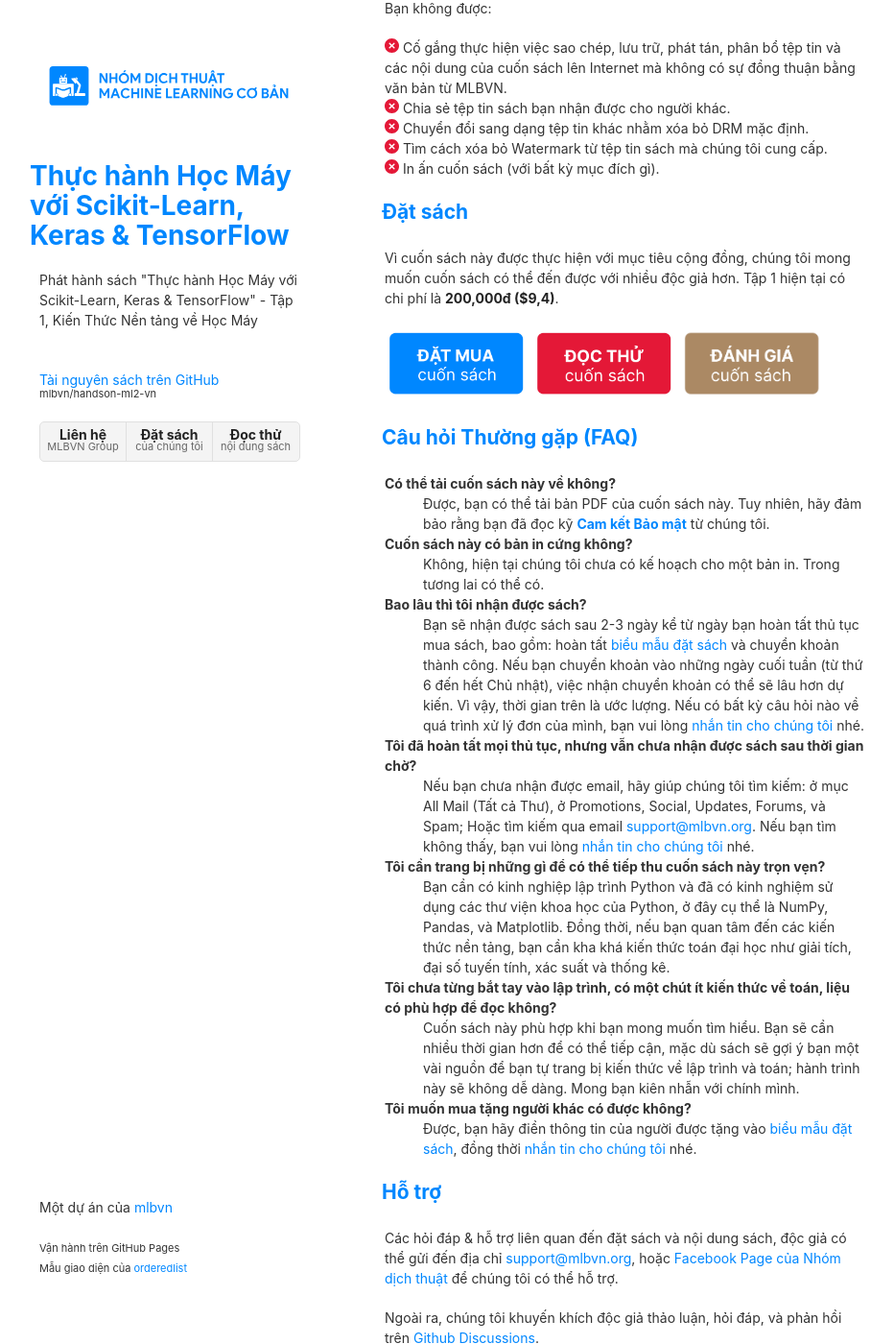
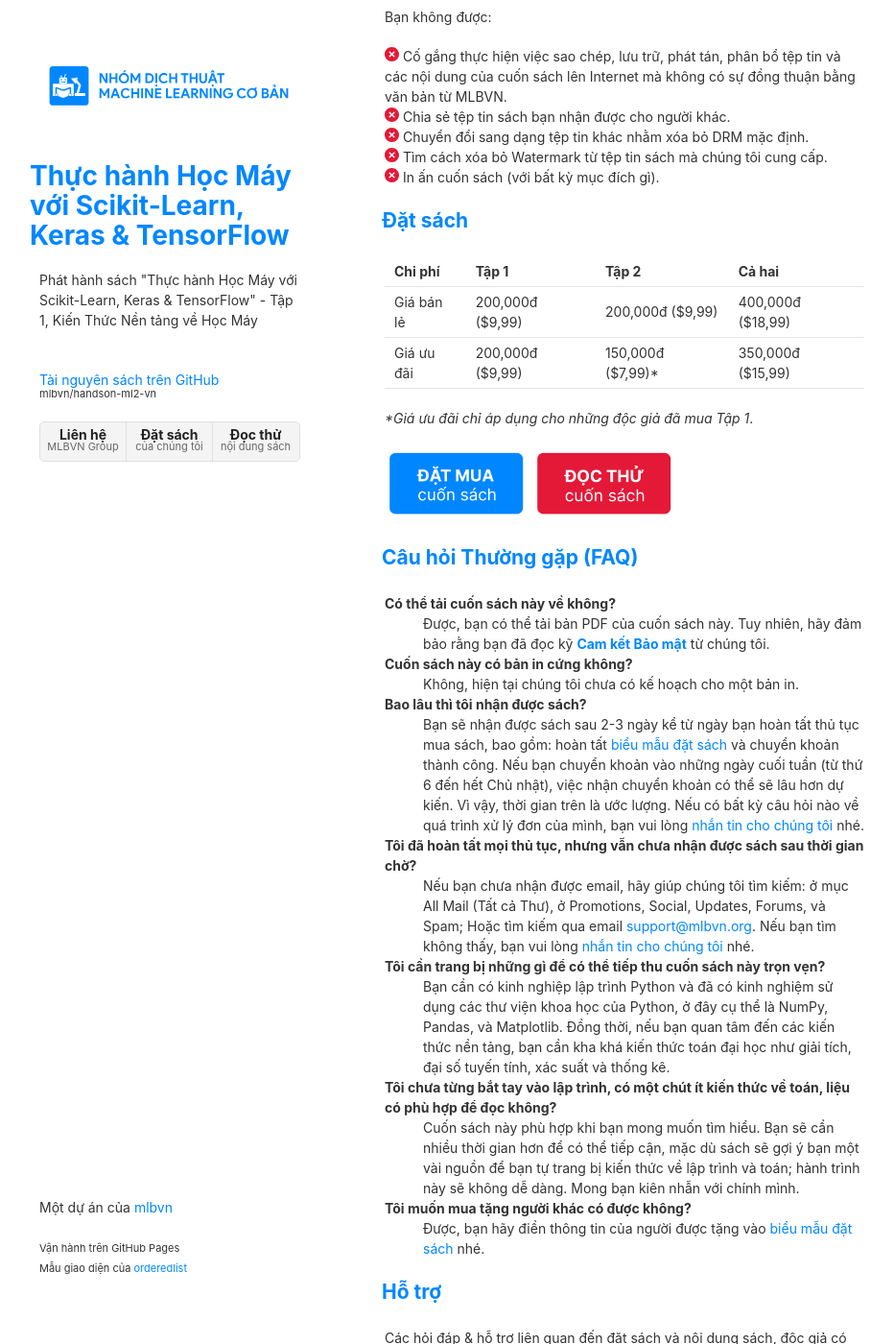
Before and after one commit to mlbvn/hml-book, a Jekyll site: the page built from index.md, in a window 1280 px wide and 1400 px high, scrolled down 1703 px. Shown: the whole window at 96% size, without its empty margins (169-1101 px from the left). Built offline with Jekyll 4.4.1, drawn with Linux system fonts in a browser that asks for light colours; our own code applies the rules of GitHub Pages for plain Markdown files; some of the changed text lies outside the part shown.

Commit message:
update to m2 release

```diff
--- a/index.md
+++ b/index.md
@@ -1,4 +1,4 @@
-![](/assets/img/cover.jpg)
+![](/assets/img/cover-23.jpg)
 
 Bạn thân mến,
 
@@ -63,15 +65,17 @@ chúng tôi cung cấp.<br/>
 
 ## Đặt sách
 
-Vì cuốn sách này được thực hiện với mục tiêu cộng đồng, chúng tôi mong muốn cuốn sách
-có thể đến được với nhiều độc giả hơn. Tập 1 hiện tại có chi phí là **200,000đ ($9,4)**.
+| Chi phí | Tập 1 | Tập 2 | Cả hai |
+|---------|-------|-------|--------|
+| Giá bán lẻ | 200,000đ ($9,99) | 200,000đ ($9,99)  | 400,000đ ($18,99) |
+| Giá ưu đãi | 200,000đ ($9,99) | 150,000đ ($7,99)* | 350,000đ ($15,99) |
 
-<a href="https://forms.gle/eSofB1Aj4FtYqCq99">
+**Giá ưu đãi chỉ áp dụng cho những độc giả đã mua Tập 1*.
+
+<a href="https://forms.gle/j9y3jxNRdn5Q86H49">
 <img src="./assets/img/order-b.png" width="30%"/></a>
-<a href="https://drive.google.com/file/d/1y-jjYf_KNPS2DNqjqUmcZjhwUTmEqBKQ/view?usp=sharing">
+<a href="https://drive.google.com/drive/folders/1yGZX60xj9GiYBV1wCGGJCWIIu3Usb4K4?usp=sharing">
 <img src="./assets/img/sample-b.png" width="30%"/></a>
-<a href="https://www.goodreads.com/book/show/58798645">
-<img src="./assets/img/review-b.png" width="30%"/></a>
 
 ## Câu hỏi Thường gặp (FAQ)
 
@@ -80,7 +84,7 @@ có thể đến được với nhiều độc giả hơn. Tập 1 hiện tại
 <dd>Được, bạn có thể tải bản PDF của cuốn sách này. Tuy nhiên, hãy đảm bảo rằng bạn đã đọc kỹ
 <b><a href="#cam-ket-bao-mat">Cam kết Bảo mật</a></b> từ chúng tôi.</dd>
 <dt>Cuốn sách này có bản in cứng không?</dt>
-<dd>Không, hiện tại chúng tôi chưa có kế hoạch cho một bản in. Trong tương lai có thể có.</dd>
+<dd>Không, hiện tại chúng tôi chưa có kế hoạch cho một bản in.</dd>
 <dt>Bao lâu thì tôi nhận được sách?</dt>
 <dd>Bạn sẽ nhận được sách sau 2-3 ngày kể từ ngày bạn hoàn tất thủ tục mua sách, bao gồm: hoàn tất
 <a href="https://forms.gle/eSofB1Aj4FtYqCq99">biểu mẫu đặt sách</a> và chuyển khoản thành công.
@@ -101,7 +105,7 @@ mặc dù sách sẽ gợi ý bạn một vài nguồn để bạn tự trang b
 hành trình này sẽ không dễ dàng. Mong bạn kiên nhẫn với chính mình.</dd>
 <dt>Tôi muốn mua tặng người khác có được không?</dt>
 <dd>Được, bạn hãy điền thông tin của người được tặng vào <a href="https://forms.gle/eSofB1Aj4FtYqCq99">biểu mẫu
-đặt sách</a>, đồng thời <a href="https://fb.com/mlbvn.org/">nhắn tin cho chúng tôi</a> nhé.</dd>
+đặt sách</a> nhé.</dd>
 </dl>
 
 ## Hỗ trợ
```
Also changed, not shown: other parts of index.md (+9 -7 lines), assets/img/cover-23.jpg (added).
